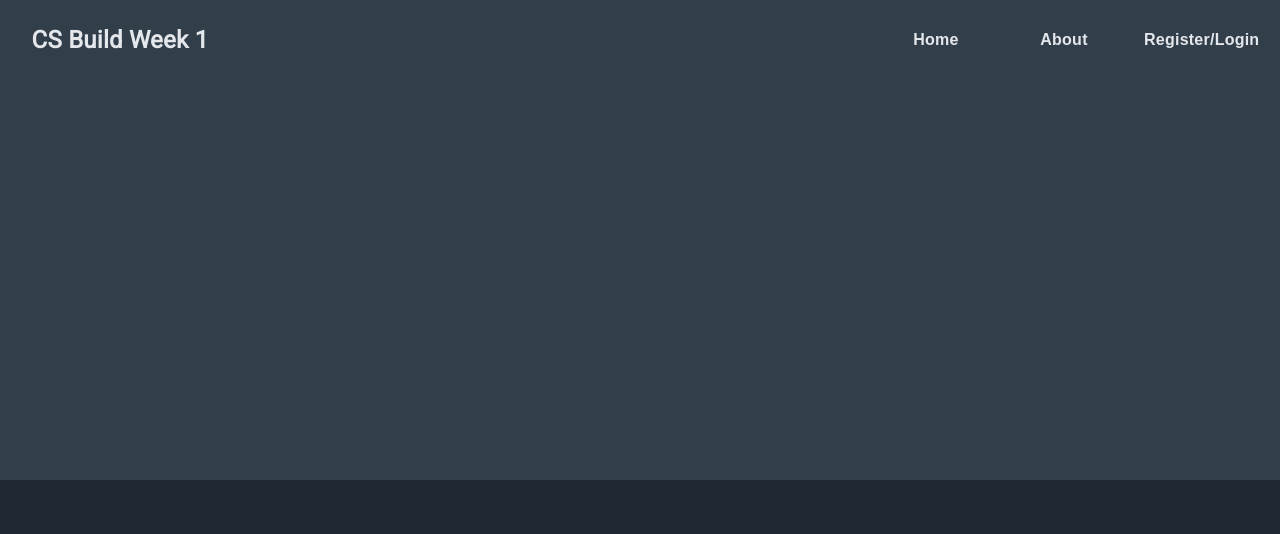
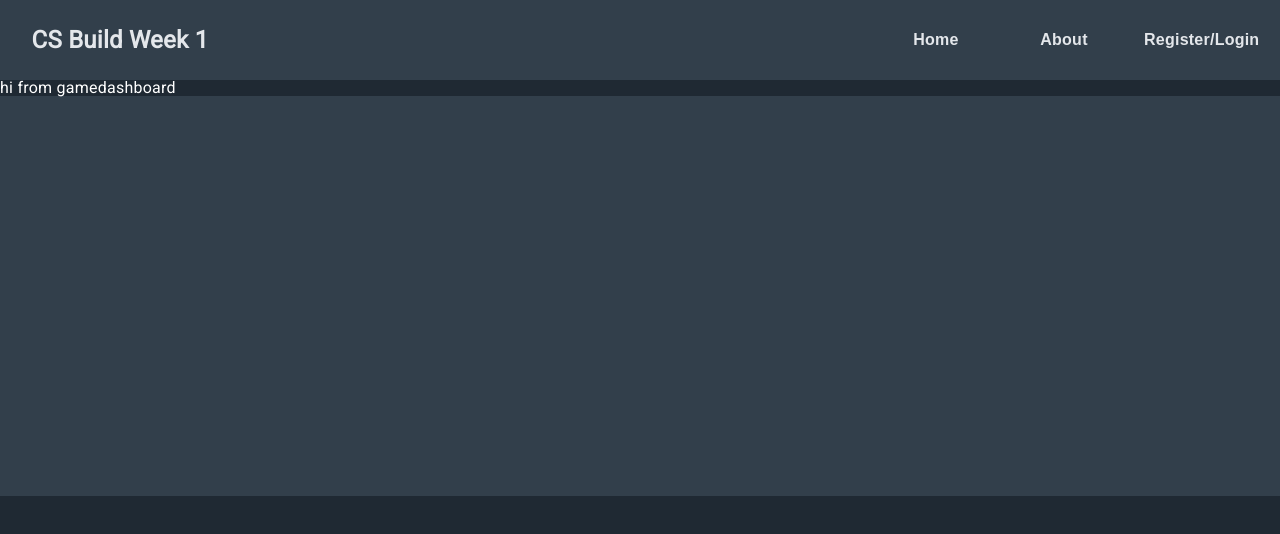
Before and after one commit to DDLPCS26/front-end, a React (Create React App) app in the folder client/: page /dashboard in a window 1280 px wide. Shown: the top 534 px of the page. Built offline with nearby package versions, Linux system fonts and the light colour scheme.

Commit message:
stub out GameDashboard component and add to routes

```diff
--- a/client/src/App.js
+++ b/client/src/App.js
@@ -8,6 +8,7 @@ import Footer from './components/Footer';
 import Landing from './views/landing';
 import Login from './views/user/Login';
 import Register from './views/user/Register'
+import GameDashboard from './views/game/index';
 
 const App = props => {
 
@@ -17,6 +18,7 @@ const App = props => {
       <Route exact path='/home' component={Landing} />
       <Route exact path='/login' component={Login} />
       <Route exact path='/register' component={Register} />
+      <Route exact path='/dashboard' component={GameDashboard} />
       <Route path='/' component={Footer} />
     </>
   );
--- /dev/null
+++ b/client/src/views/game/index.js
@@ -0,0 +1,17 @@
+// react
+import React from 'react';
+// styled components
+import styled from 'styled-components';
+// helpers
+import { styletest } from '../../helpers/styletest';
+
+// component
+const GameDashboard = props => {
+    return (
+        <>
+        hi from gamedashboard
+        </>
+    );
+};
+
+export default GameDashboard;
```
